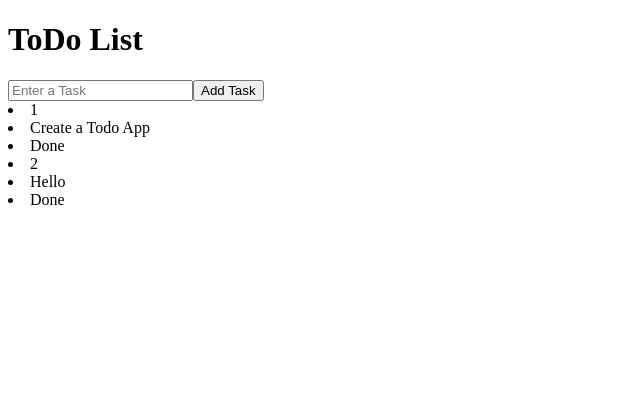
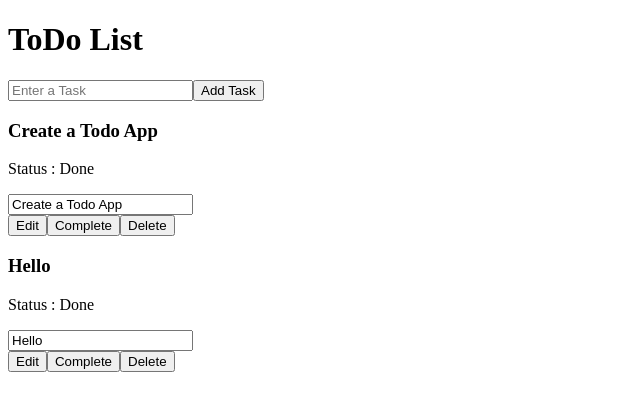
Before and after one commit to im-nilesh/ToDo-React---Internshala-Project, a React (Vite) app in the folder ToDo/: page / in a window 1280 px wide. Shown: the top 410 px of the page, without its empty margins (0-640 px from the left). Built offline with nearby package versions, Linux system fonts and the light colour scheme.

Commit message:
refactor: enhance ToDoItem component with editing, completion, and deletion functionalities

```diff
--- a/ToDo/src/components/ToDoItem.jsx
+++ b/ToDo/src/components/ToDoItem.jsx
@@ -1,9 +1,43 @@
-function ToDoItem({ item }) {
+import { useState } from "react";
+
+function ToDoItem({ item, deleteTodo, markCompleted, editTodo }) {
+  const [editText, setEditText] = useState(item.desc);
+
+  function handleEdit() {
+    if (editText.trim() === "") {
+      return;
+    }
+
+    editTodo(item.id, editText);
+  }
+
   return (
-    <div>
-      <li>{item.id}</li>
-      <li>{item.desc}</li>
-      <li>{item.status}</li>
+    <div className="todo-item">
+      <h3>{item.desc}</h3>
+
+      <p className={item.status === "Done" ? "status-done" : "status-pending"}>
+        Status : {item.status}
+      </p>
+
+      <input
+        type="text"
+        value={editText}
+        onChange={(e) => setEditText(e.target.value)}
+      />
+
+      <div>
+        <button className="edit-btn" onClick={handleEdit}>
+          Edit
+        </button>
+
+        <button className="complete-btn" onClick={() => markCompleted(item.id)}>
+          Complete
+        </button>
+
+        <button className="delete-btn" onClick={() => deleteTodo(item.id)}>
+          Delete
+        </button>
+      </div>
     </div>
   );
 }
```
